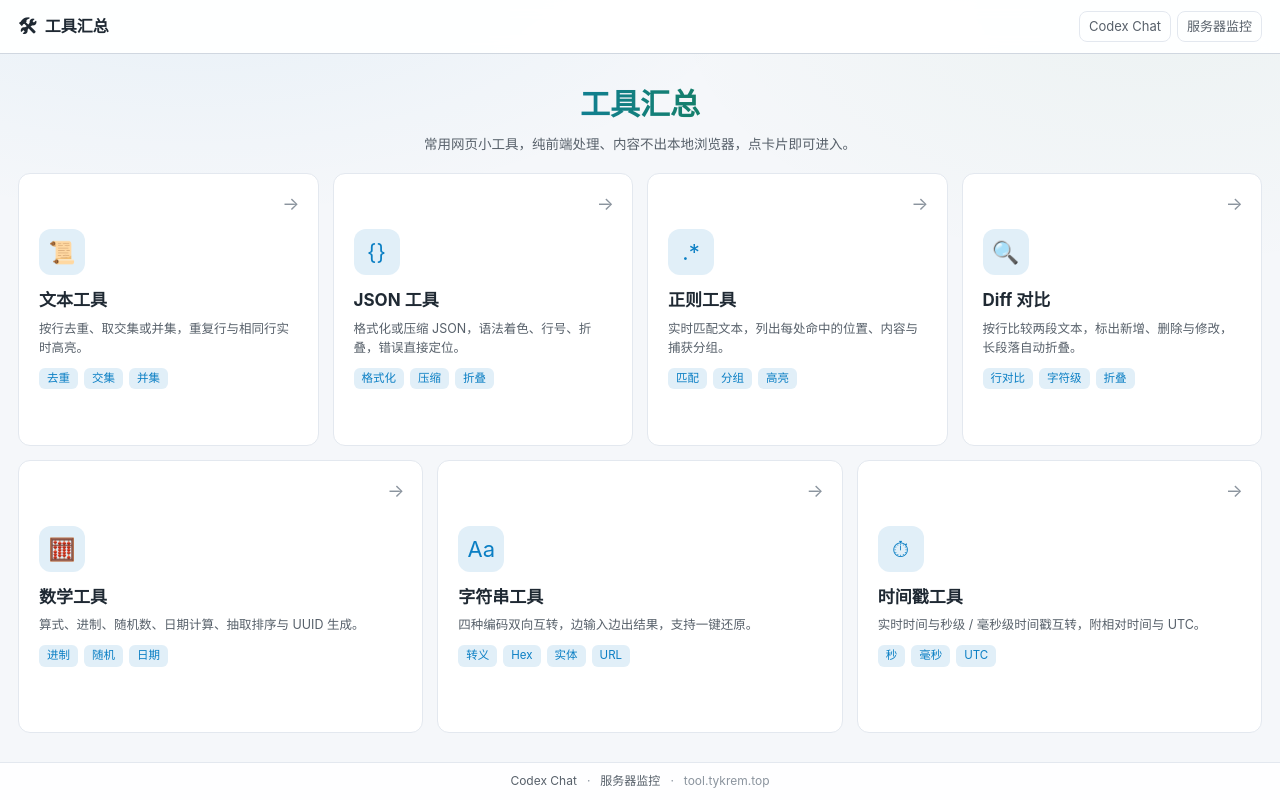
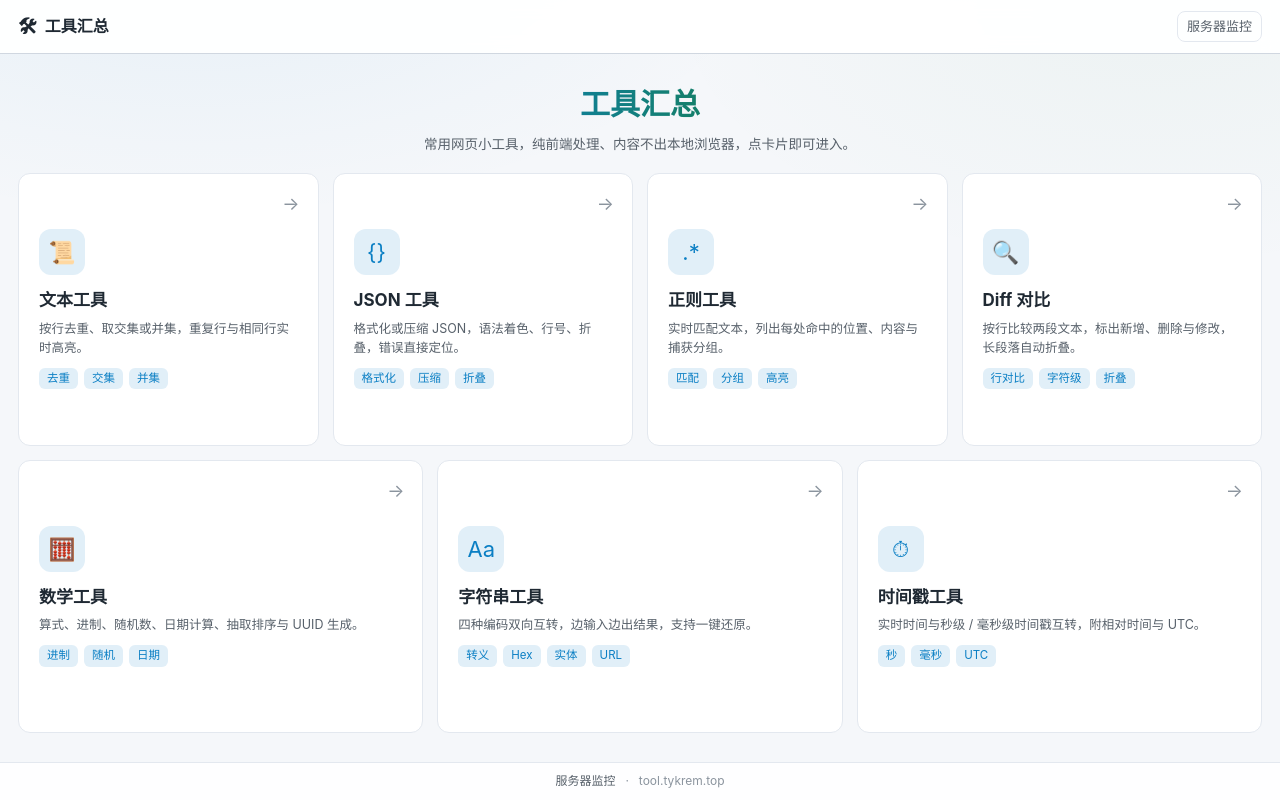
Before and after one commit to TyKrem/tool-app, a plain HTML site: page public/index.html in a window 1280 px wide. Drawn offline with Linux system fonts and the light colour scheme.

Commit message:
移除工具页失效的聊天入口

```diff
--- a/public/index.html
+++ b/public/index.html
@@ -15,7 +15,6 @@
       <span class="brand-name">工具汇总</span>
     </div>
     <nav class="sites">
-      <a href="https://chat.tykrem.top/">Codex Chat</a>
       <a href="https://tykrem.top/">服务器监控</a>
     </nav>
   </header>
@@ -100,8 +99,6 @@
   </main>
 
   <footer class="site-footer">
-    <a href="https://chat.tykrem.top/">Codex Chat</a>
-    <span>·</span>
     <a href="https://tykrem.top/">服务器监控</a>
     <span>·</span>
     <span>tool.tykrem.top</span>
```
Also changed, not shown: public/diff.html (+0 -1 lines), public/json.html (+0 -1 lines), public/math.html (+0 -1 lines), public/regex.html (+0 -1 lines), public/string.html (+0 -1 lines), public/text.html (+0 -1 lines), public/timestamp.html (+0 -1 lines).
